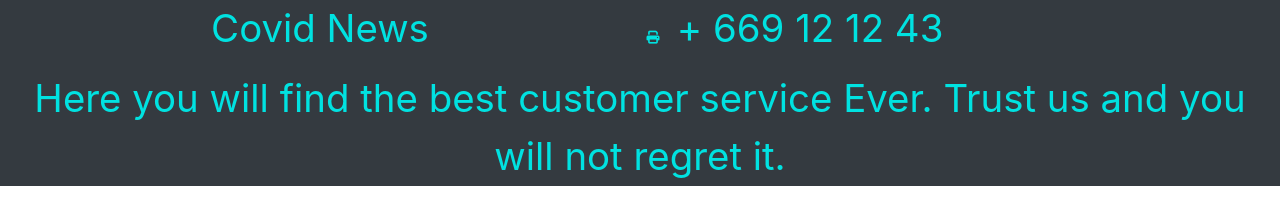
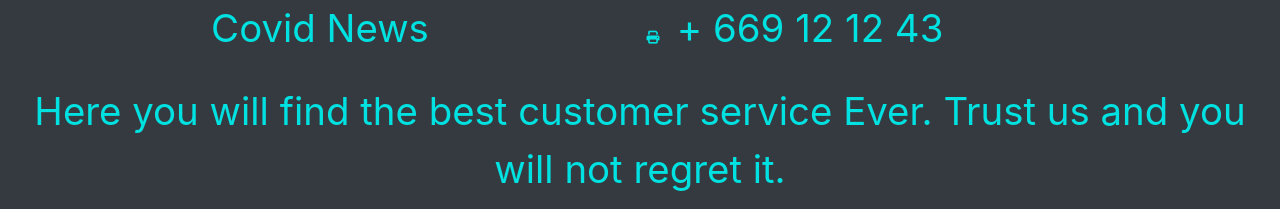
Before and after one commit to unai6/Masks-r-us-client-side, a React (Create React App) app: page /products/1 in a window 1280 px wide. Shown: the part 831-1040 px from the top of the page. Before the commit the page ends 1017 px from the top, so only its background shows below. Built offline with nearby package versions, Linux system fonts and the light colour scheme; no server answers.

Commit message:
solve footer

```diff
--- a/src/components/Footer.js
+++ b/src/components/Footer.js
@@ -35,7 +35,7 @@ export const Footer = () => {
             </li>
           </ul>
         </div>
-      <div className="bg-dark turquoise-color text-center footer-text">
+      <div className="bg-dark turquoise-color text-center footer-text m-3">
         Here you will find the best customer service Ever. Trust us and you will
         not regret it.
       </div>
```
Also changed, not shown: 8 other files (tests, documents, lock files or other folders).
